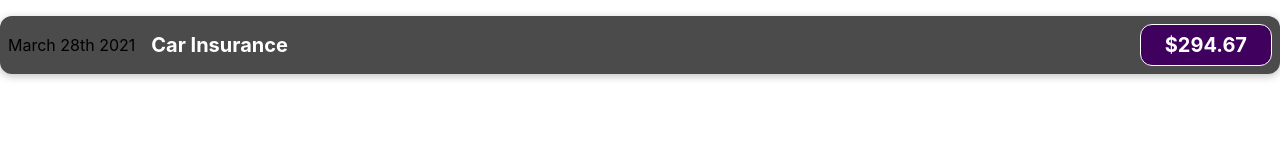
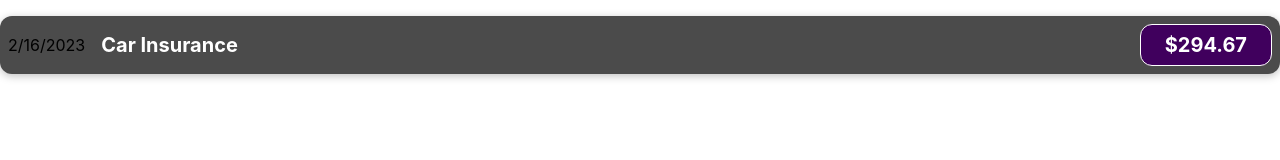
Before and after one commit to szotaksimon/react-full-course, a React (Create React App) app: page / in a window 1280 px wide. Shown: the top 160 px of the page. Built offline with nearby package versions, Linux system fonts and the light colour scheme.

Commit message:
S3/35, Outputting Dynamic Data, Expressions

```diff
--- a/src/components/ExpenseItem.js
+++ b/src/components/ExpenseItem.js
@@ -1,12 +1,15 @@
 import "./ExpenseItem.css"
 
 function ExpenseItem() {
+    const expenseDate = new Date(2023, 1, 16);
+    const expenseTitle = "Car Insurance";
+    const expenseAmount = 294.67;
     return(
         <div className="expense-item">
-            <div>March 28th 2021</div>
+            <div>{expenseDate.toLocaleDateString()}</div>
             <div className="expense-item__description">
-                <h2>Car Insurance</h2>
-                <div className="expense-item__price">$294.67</div>
+                <h2>{expenseTitle}</h2>
+                <div className="expense-item__price">${expenseAmount}</div>
             </div>
         </div>
     )
```
